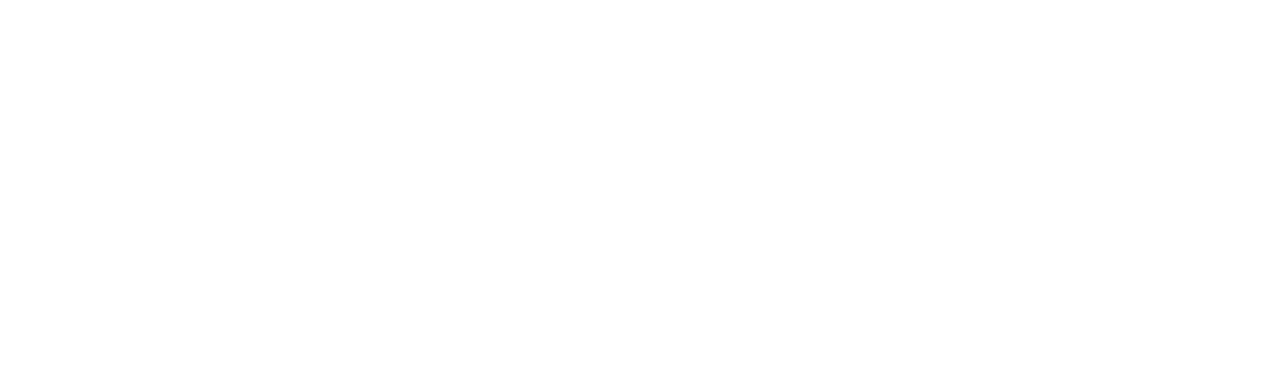
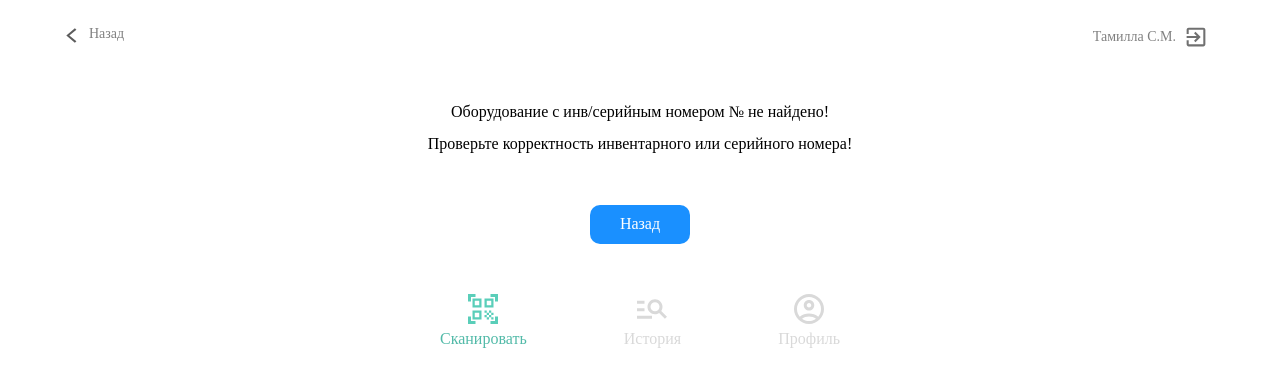
Before and after one commit to ntx03/nuxt3ScanCode, a Nuxt app: page /nosearch in a window 1280 px wide. Before the commit this address had no page. Shown: the top 386 px of the page. Built offline with nearby package versions, Linux system fonts and the light colour scheme.

Commit message:
Верстка + валидация поиска

```diff
--- a/components/Navigate.vue
+++ b/components/Navigate.vue
@@ -23,7 +23,7 @@
 
 <script setup lang="ts"></script>
 
-<style lang="scss">
+<style scoped lang="scss">
 .navigation__container {
   display: flex;
   gap: 10px;
@@ -44,11 +44,13 @@
   height: 30px;
   margin: auto;
 }
+
 .icon__container {
   display: flex;
   flex-direction: column;
   justify-content: center;
 }
+
 .icon__text {
   padding: 0;
   margin: 6px 0 0 0;
@@ -60,9 +62,10 @@
     color: $buttonGreen;
   }
 }
+
 @media (min-width: 500px) {
   .navigation__container {
-    width: 95%;
+    width: 400px;
   }
 }
 </style>
--- a/composables/useCounter.ts
+++ /dev/null
@@ -1,3 +0,0 @@
-export default function () {
-    return useState<number>('counter', () => 0)
-  }
--- /dev/null
+++ b/composables/useDecoderText.ts
@@ -0,0 +1,3 @@
+export default function () {
+    return useState<string>('counter', () => '')
+  }
--- a/composables/useEquipment.ts
+++ b/composables/useEquipment.ts
@@ -1,3 +1,3 @@
 export default function () {
-    return useState<object>('equipment', () => {})
+    return useState<object>('equipment', ():any => {})
   }
--- /dev/null
+++ b/composables/usePath.ts
@@ -0,0 +1,3 @@
+export default function () {
+    return useState<string>('patsErrorBack', () => '/')
+  }
--- a/pages/index.vue
+++ b/pages/index.vue
@@ -1,3 +1,69 @@
+<script setup lang="ts">
+import { changeInvNumber } from "../utils/api";
+definePageMeta({
+  layout: "header",
+  middleware: ["auth"],
+});
+const scanText = useDecoderText();
+/**
+ * Записываем сюда данные об распознвнном оборудовании
+ */
+const equipment = useEquipment();
+
+/**
+ * Данные о текущем роуте
+ */
+const route = useRoute();
+/**
+ * Стейт с текущим роутом
+ */
+const nowPath = usePath();
+
+/**
+ *
+ * @param decodedText - распознанные данные с отсканированного qrCode
+ * @param decodedResult - объект с распознанными данными
+ */
+const onScan = (decodedText: string, decodedResult: object): void => {
+  const checkUrl = /((([A-Za-z]{3,9}:(?:\/\/)?)(?:[\-;:&=\+\$,\w]+@)?[A-Za-z0-9\.\-]+|(?:www\.|[\-;:&=\+\$,\w]+@)[A-Za-z0-9\.\-]+)((?:\/[\+~%\/\.\w\-_]*)?\??(?:[\-\+=&;%@\.\w_]*)#?(?:[\.\!\/\\\w]*))?)/i;
+  if (decodedText.match(checkUrl)) {
+    debugger;
+    alert(`Недопустимое выражение ${decodedText}`);
+    return;
+  } else if (decodedText.length < 4 || decodedText.length > 25) {
+    alert(`Недопустимое выражение ${decodedText}. Значение должно быть больше 3 или меньше 26 символов.`);
+    return;
+  } else {
+    changeInvNumber(decodedText)
+      .then((res) => {
+        return res.json();
+      })
+      .then((res) => {
+        if (res === false) {
+          console.log(res);
+          scanText.value = decodedText;
+          nowPath.value = route.fullPath;
+          navigateTo("/nosearch");
+        } else {
+          res.decoderText = decodedText;
+          equipment.value = res;
+          navigateTo("/information");
+        }
+      });
+  }
+};
+</script>
+
+<template>
+  <div class="page">
+    <div>
+      <ScanCode :qrbox="250" :fps="10" @result="onScan" class="width" />
+    </div>
+    <NuxtLink class="button" to="/search">Ввести вручную</NuxtLink>
+    <Navigate />
+  </div>
+</template>
+
 <style scoped lang="scss">
 .header {
   display: flex;
@@ -7,7 +73,6 @@
   text-align: center;
   // height: 100px;
 }
-
 .header__text {
   font-size: 30px;
   font-weight: 500;
@@ -67,49 +132,3 @@
   }
 }
 </style>
-
-<script setup lang="ts">
-import { changeInvNumber } from "../utils/api";
-const equipment = useEquipment();
-definePageMeta({
-  layout: "header",
-  middleware: ["auth"],
-});
-
-const scanText = ref("Нет данных");
-
-const show = ref(false);
-
-const typeData = (): void => {
-  navigateTo("/search");
-};
-
-const onScan = (decodedText: string, decodedResult: object): void => {
-  console.log(decodedText);
-  scanText.value = decodedText;
-  console.log(decodedResult);
-  changeInvNumber(decodedText)
-    .then((res) => {
-      navigateTo("/information");
-      return res.json();
-    })
-    .then((res) => {
-      equipment.value = res;
-      console.log(`Ответ от сервера: ${res}`);
-      console.log(res);
-    });
-  //
-};
-
-//const counter = useState<number>("counter", () => Math.round(Math.random() * 1000));
-</script>
-<template>
-  <div class="page">
-    <div>
-      <ScanCode :qrbox="250" :fps="10" @result="onScan" class="width" />
-    </div>
-
-    <NuxtLink class="button" to="/search">Ввести вручную</NuxtLink>
-    <Navigate />
-  </div>
-</template>
--- /dev/null
+++ b/pages/nosearch.vue
@@ -0,0 +1,60 @@
+<template>
+  <HeaderGoBack :link="`${path}`" />
+  <h2 class="error__title">{{ `Оборудование с инв/серийным номером № ${decoderText} не найдено!` }}</h2>
+  <p class="error__text">Проверьте корректность инвентарного или серийного номера!</p>
+  <button class="button__error" @click="back">Назад</button>
+  <Navigate />
+</template>
+
+<script setup lang="ts">
+/**
+ * берем отсюда путь с которого пришли
+ */
+const path = usePath();
+/**
+ * возвращаемся на роут откуда пришли
+ */
+const back = () => {
+  navigateTo(`${path.value}`);
+};
+/**
+ * Распознанное число
+ */
+const decoderText = useDecoderText();
+</script>
+
+<style scoped lang="scss">
+.error__title {
+  font-size: 16px;
+  line-height: 22px;
+  margin: 40px auto 10px auto;
+  padding: 0 30px 0 30px;
+  box-sizing: border-box;
+  text-align: center;
+  font-weight: 400;
+  color: black;
+}
+.error__text {
+  font-size: 16px;
+  line-height: 22px;
+  margin: 0px auto 50px auto;
+  padding: 0 30px 0 30px;
+  box-sizing: border-box;
+  text-align: center;
+  font-weight: 400;
+  color: black;
+}
+.button__error {
+  width: 100px;
+  padding: 10px;
+  color: white;
+  border-radius: 10px;
+  margin: 0 auto 20px auto;
+  background-color: $blue;
+  border: none;
+  &:hover {
+    opacity: 0.8;
+    cursor: pointer;
+  }
+}
+</style>
--- a/pages/search.vue
+++ b/pages/search.vue
@@ -1,19 +1,128 @@
 <script setup lang="ts">
-//import { changeInvNumber } from "../utils/api";
+const route = useRoute();
+const nowPath = usePath();
+
+/**
+ * поле инв. номера
+ */
 const invNumber = ref("");
+/**
+ * поле серийного номера
+ */
 const cerNumber = ref("");
-const equipment = useEquipment();
+/**
+ * стейт с информацией о ТМЦ
+ */
+const equipmentState = useEquipment();
+/**
+ * текст который прилетает со сканера
+ */
+const text = useDecoderText();
+/**
+ * Ищем ТМЦ по инвентарному или серийному номеру
+ */
 const goInfirmation = () => {
+  if (invNumber.value.length > 3) {
     changeInvNumber(invNumber.value)
       .then((res) => {
         return res.json();
       })
       .then((res) => {
-      equipment.value = res;
-      console.log(`Ответ от сервера: ${res}`);
-      console.log(res);
+        if (res === false) {
+          if (cerNumber.value.length < 4) {
+            text.value = String(invNumber.value);
+            nowPath.value = route.fullPath;
+            navigateTo("/nosearch");
+            return;
+          }
+          changeInvNumber(cerNumber.value)
+            .then((res) => {
+              return res.json();
+            })
+            .then((res) => {
+              if (res === false) {
+                text.value = String(cerNumber.value);
+                nowPath.value = route.fullPath;
+                navigateTo("/nosearch");
+              } else {
+                equipmentState.value = res;
                 navigateTo("/information");
+              }
+            })
+            .catch((err) => {
+              alert(err);
             });
+          return;
+        } else {
+          equipmentState.value = res;
+          navigateTo("/information");
+        }
+      })
+      .catch((err) => {
+        console.log(`вторая ступень`);
+        alert(err);
+      });
+    return;
+  } else if (cerNumber.value.length > 3) {
+    changeInvNumber(cerNumber.value)
+      .then((res) => {
+        return res.json();
+      })
+      .then((res) => {
+        if (res === false) {
+          text.value = String(cerNumber.value);
+          nowPath.value = route.fullPath;
+          navigateTo("/nosearch");
+        } else {
+          equipmentState.value = res;
+          navigateTo("/information");
+        }
+      })
+      .catch((err) => {
+        console.log(`третья ступень`);
+        alert(err);
+      });
+    return;
+  }
+};
+/**
+ * Очистка полей ввода
+ */
+const clear = () => {
+  invNumber.value = "";
+  cerNumber.value = "";
+};
+/**
+ * отключение кнопки очистки,  если пусто в полях ввода
+ */
+const disabledButtonClear = () => {
+  if (String(invNumber.value).length === 0 && String(cerNumber.value).length === 0) {
+    return true;
+  } else return false;
+};
+/**
+ * регулярки проверки на буквы и спецвимволы
+ */
+const lessers = /[a-zA-Z]/i;
+const symbol = /[!@#$%^&*()_+\[=\]{};':"\\|,.<>\/?]+/;
+/**
+ * проверяем на наличие букв и спецсимволов введенные данные пользователя
+ */
+const checkLetter = () => {
+  if (invNumber.value.match(lessers) || invNumber.value.match(symbol) || cerNumber.value.match(symbol)) {
+    return false;
+  } else return true;
+};
+/**
+ * отключаем кнопку поиска
+ */
+const disabledButtonSearch = () => {
+  if (checkLetter() === false) {
+    return true;
+  }
+  if (String(invNumber.value).length > 3 || String(cerNumber.value).length > 3) {
+    return false;
+  } else return true;
 };
 </script>
 <template>
@@ -23,19 +132,19 @@ const goInfirmation = () => {
     <p class="input__title">Инвентарный номер:</p>
     <div class="login__input-container">
       <img class="login__icon-input" src="../assets/note.svg" />
-      <input type="text" class="login__input" v-model="invNumber" placeholder="Введите инвентарный номер" />
+      <input type="text" class="login__input" :class="{ login__input_red: !checkLetter() }" v-model="invNumber" placeholder="Введите инвентарный номер" maxlength="12" />
     </div>
   </div>
   <div class="input__box">
     <p class="input__title">Серийный номер:</p>
     <div class="login__input-container">
       <img class="login__icon-input" src="../assets/note.svg" />
-      <input type="text" class="login__input" v-model="cerNumber" placeholder="Введите серийный номер" disabled />
+      <input type="text" class="login__input" :class="{ login__input_red: !checkLetter() }" v-model="cerNumber" placeholder="Введите серийный номер" maxlength="25" />
     </div>
   </div>
   <div class="button__box">
-    <button class="button button__clear">Очистить</button>
-    <button class="button button__search" @click="goInfirmation">Поиск</button>
+    <button class="button button__clear" :class="{ button__clear_disabled: disabledButtonClear() }" @click="clear" :disabled="disabledButtonClear()">Очистить</button>
+    <button class="button button__search" :class="{ button__search_disabled: disabledButtonSearch() }" @click="goInfirmation" :disabled="disabledButtonSearch()">Поиск</button>
   </div>
   <Navigate />
 </template>
@@ -124,6 +233,9 @@ const goInfirmation = () => {
   border-radius: 10px;
   outline: none;
   font-size: 12px;
+  &_red {
+    color: red;
+  }
 }
 
 .login__icon-input {
@@ -156,9 +268,23 @@ const goInfirmation = () => {
 .button__clear {
   background-color: rgba(0, 0, 0, 0.79);
   padding: 0 0 2px 0px;
+  &_disabled {
+    opacity: 0.5;
+    &:hover {
+      cursor: auto;
+      transform: scale(1);
+    }
+  }
 }
 .button__search {
   background-color: $buttonGreen;
   padding: 0 0 2px 0px;
+  &_disabled {
+    opacity: 0.5;
+    &:hover {
+      cursor: auto;
+      transform: scale(1);
+    }
+  }
 }
 </style>
--- a/utils/api.ts
+++ b/utils/api.ts
@@ -35,14 +35,13 @@ export const authorization = async (login: string, password: string) => {
     return checkErrorJSON(res);
 };
 /**
- *
+ * Проверяем на наличие инвентарного номера в базе данных
  */
 export const changeInvNumber = async (number: string) => {
     const res = await fetch(baseUrl + `api/equipment/get?inventoryNumber=${number}`, {
         method: "GET",
         headers: {
             "Content-Type": "application/json;charset=utf-8",
-           // "Authorization": `Basic ${btoa(`${login}:${password}`)}`,
         },
     });
     return checkError(res);
```
Lines whose indentation alone changed are shown as unchanged.
